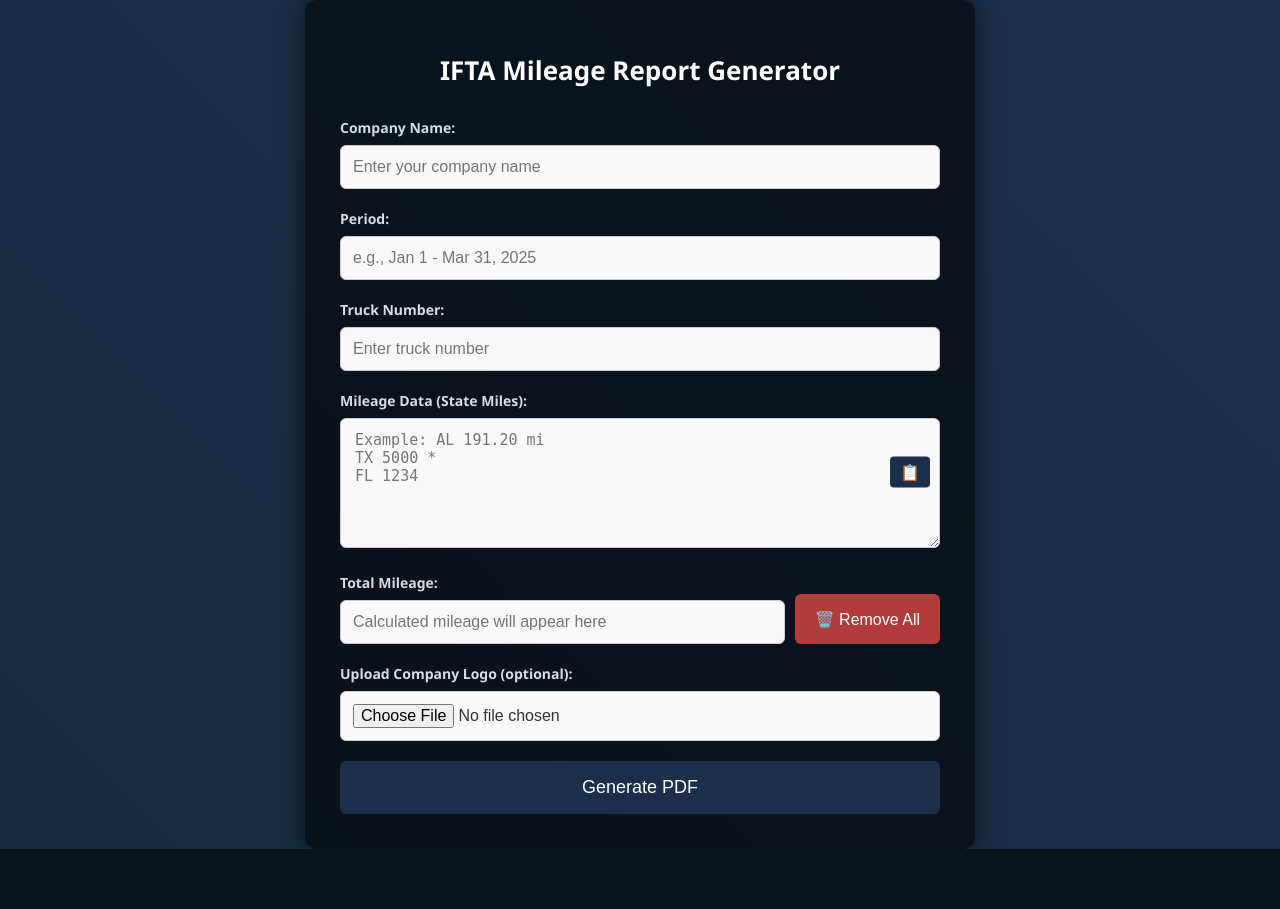
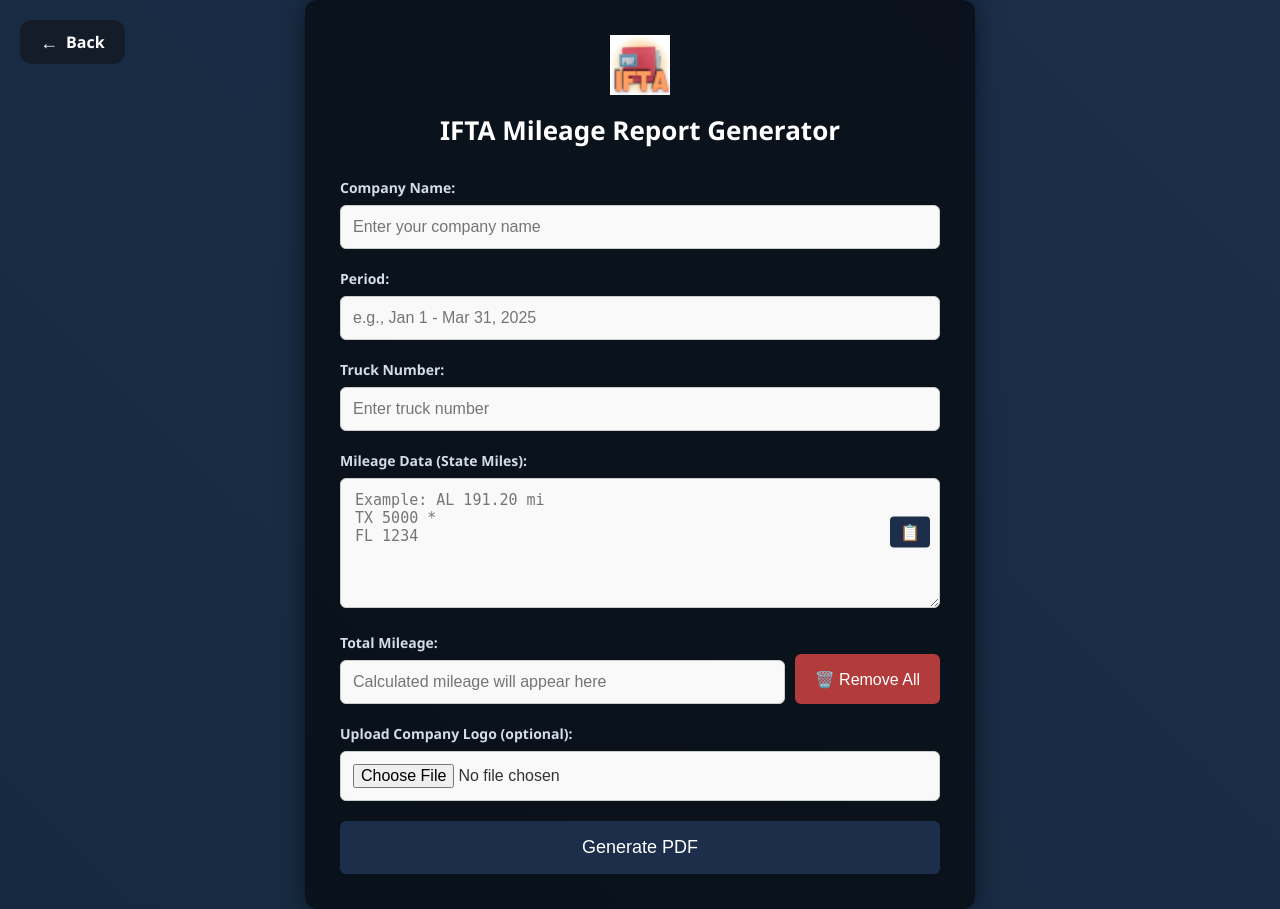
Before and after one commit to aliagzamxonove/ALI, a Flask app: page /generate_report in a window 1280 px wide. Before the commit the page ends 849 px from the top, so only its background shows below. Run offline with Flask 3, Linux system fonts and the light colour scheme.

Commit message:
Update generate_report.html

```diff
--- a/templates/generate_report.html
+++ b/templates/generate_report.html
@@ -8,8 +8,10 @@
   <link rel="icon" href="{{ url_for('static', filename='IFTA5458.png') }}" type="image/png" />
 </head>
 <body>
+  <a href="{{ url_for('dashboard') }}" class="back-icon">Back</a>
   <div class="container">
     <header>
+<img src="{{ url_for('static', filename='IFTA5458.png') }}" alt="IFTA Logo" class="header-logo">
       <h1>IFTA Mileage Report Generator</h1>
     </header>
 
@@ -104,5 +106,42 @@
       totalMileageInput.value = total.toFixed(2);
     });
   </script>
+ <style>
+
+.back-icon {
+  position: absolute;
+  top: 20px;
+  left: 20px;
+  background-color: #151c29;
+  color: white;
+  padding: 10px 20px;
+  border-radius: 12px;
+  font-weight: 600;
+  text-decoration: none;
+  display: flex;
+  align-items: center;
+  transition: all 0.3s ease;
+}
+
+.back-icon:hover {
+  background-color: #000000;
+}
+
+.back-icon::before {
+  content: "←";
+  font-size: 18px;
+  margin-right: 8px;
+}
+
+
+
+.header-logo {
+  display: block;
+  margin: 0 auto 10px auto;
+  width: 60px;
+  height: auto;
+}
+
+  </style>
 </body>
 </html>
```
